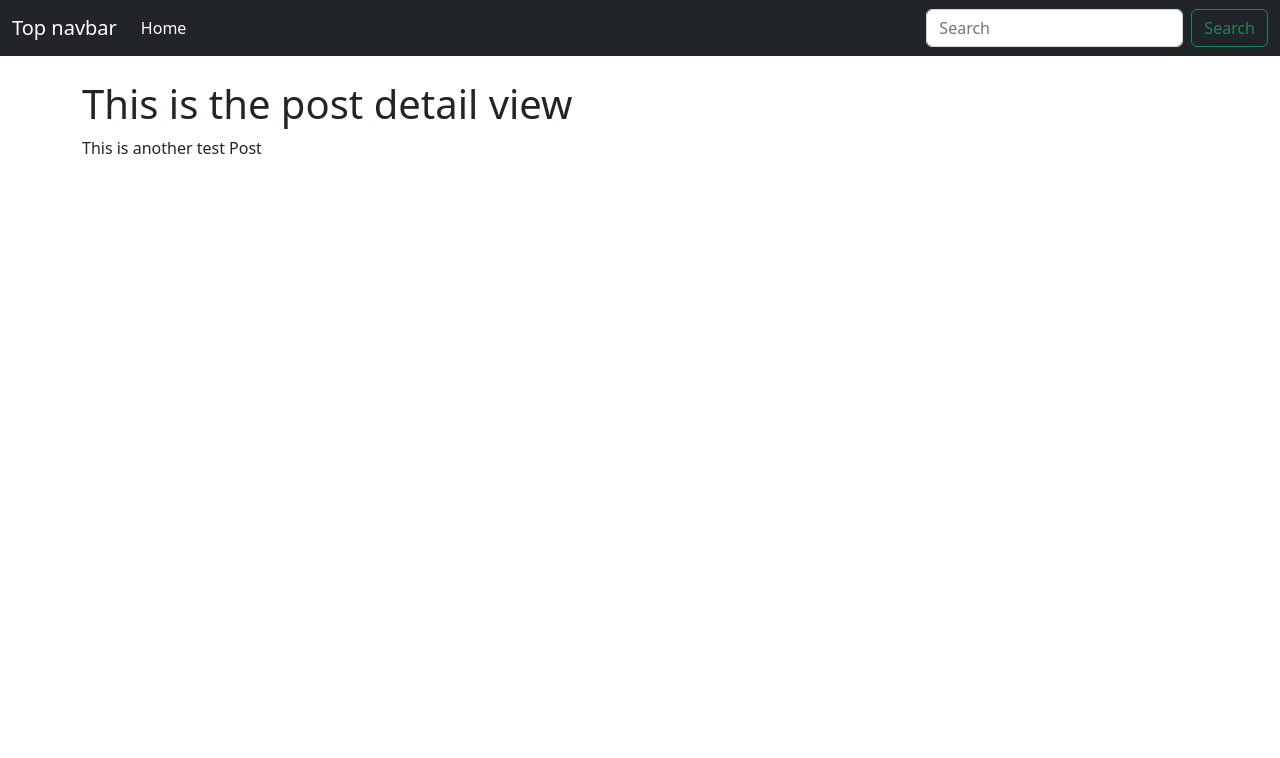
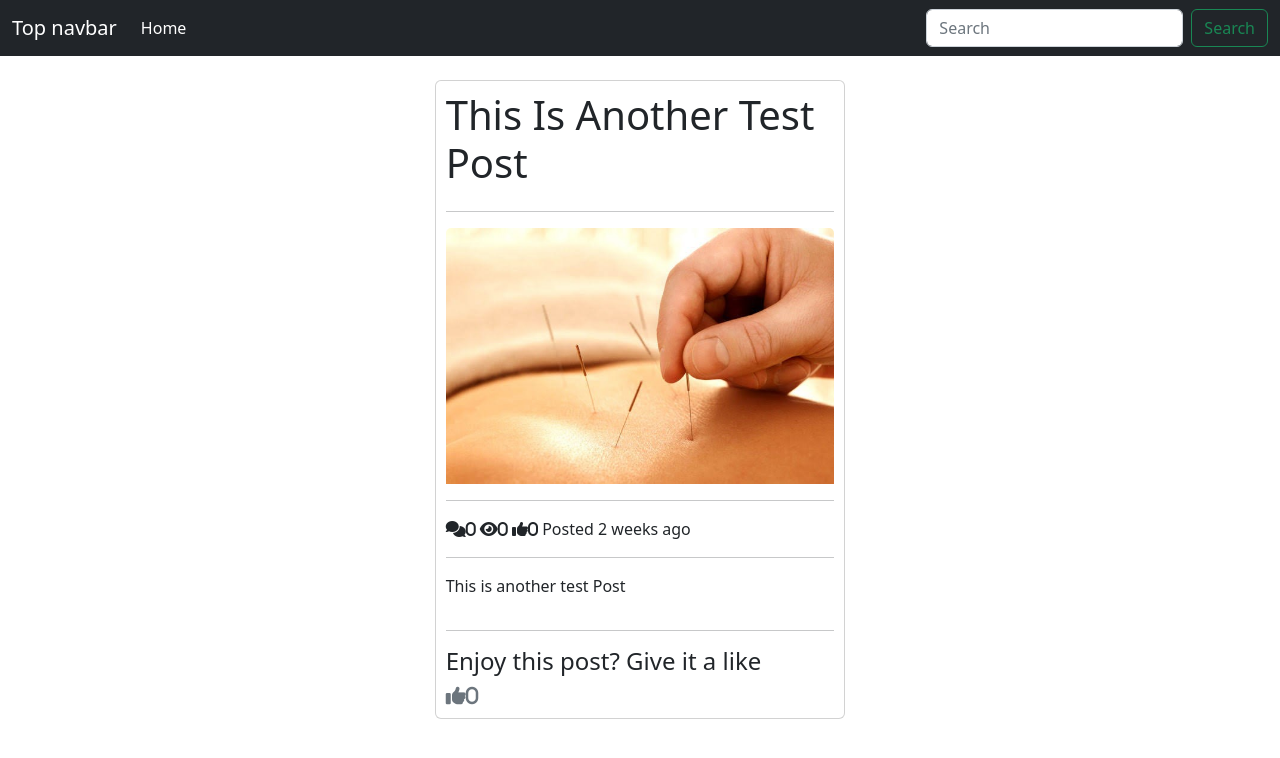
Before and after one commit to JacobItopa/Django-Blog, a Django app: the page made by templates/posts/post_detail.html in a window 1280 px wide. Shown: the top 758 px of that part. Run offline with Django 4.2, Linux system fonts and the light colour scheme; data comes from the database, SQL or seed files in the repository; data that the repository does not hold is empty; the page is wider than the window, and the part outside it is not shown; some libraries are stand-ins or nearby versions.

Commit message:
styling detail view

```diff
--- a/templates/posts/post_detail.html
+++ b/templates/posts/post_detail.html
@@ -1,8 +1,32 @@
 {% extends "base.html" %}
 
 {% block content %}
-<div class="container">
-    <h1> This is the post detail view</h1>
-        {{object.title}}
+    <div class="row">
+    <div class="col-4 offset-4">
+    <div class="card" style="padding: 10px;">
+        <h1 >{{object.title|title}}</h1>
+        <hr />
+        <img src="{{object.thumbnail.url}}" class="card-img-top" alt="...">
+        <hr />
+        <div>
+            <span class="fa-solid fa-comments ml-2">{{object.get_comment_count}}</span>
+            <span class="fa-solid fa-eye ml-2">{{object.get_view_count}}</span>
+            <span class="fa-solid fa-thumbs-up ml-2">{{object.get_like_count}}</span>
+            <span class="float-right">Posted {{object.publishdate|timesince}} ago</span>
+        </div>
+        <hr />
+        <div>
+            <p>{{object.content}}</p>
+        </div>
+
+        <hr />
+        <div>
+            <h4>Enjoy this post? Give it a like</h4>
+            <a class="text-muted" href="#"><span class="fa-solid fa-thumbs-up fa-lg">{{object.get_comment_count}}</span></a>
+        </div>
+    </div>
+    </div>
+    </div>
+
 </div>
 {% endblock content %}
```
Also changed, not shown: templates/posts/post_create.html (deleted, +0 -9 lines), templates/posts/post_update.html (deleted, +0 -9 lines), db.sqlite3, media_root/neurons.png (added).
